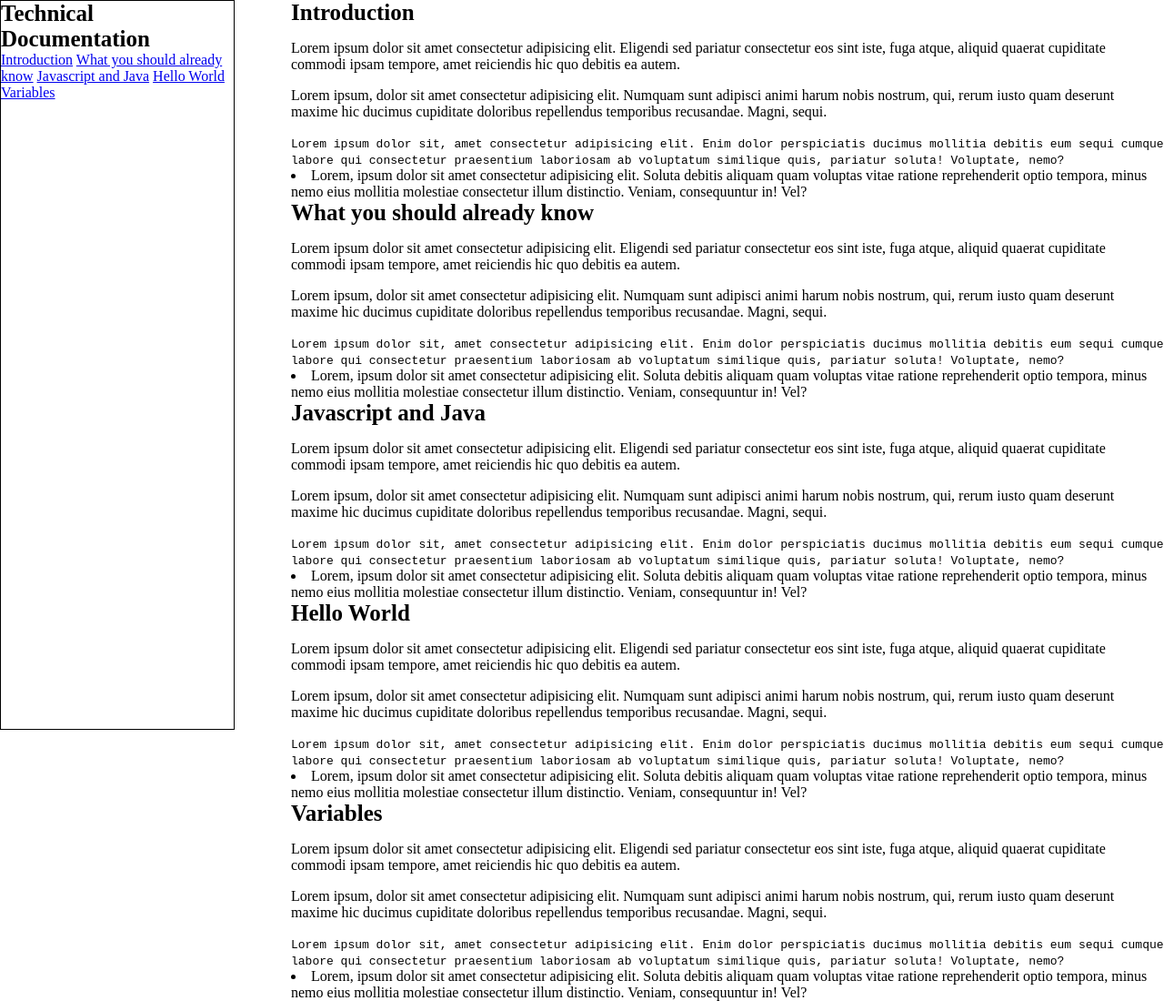
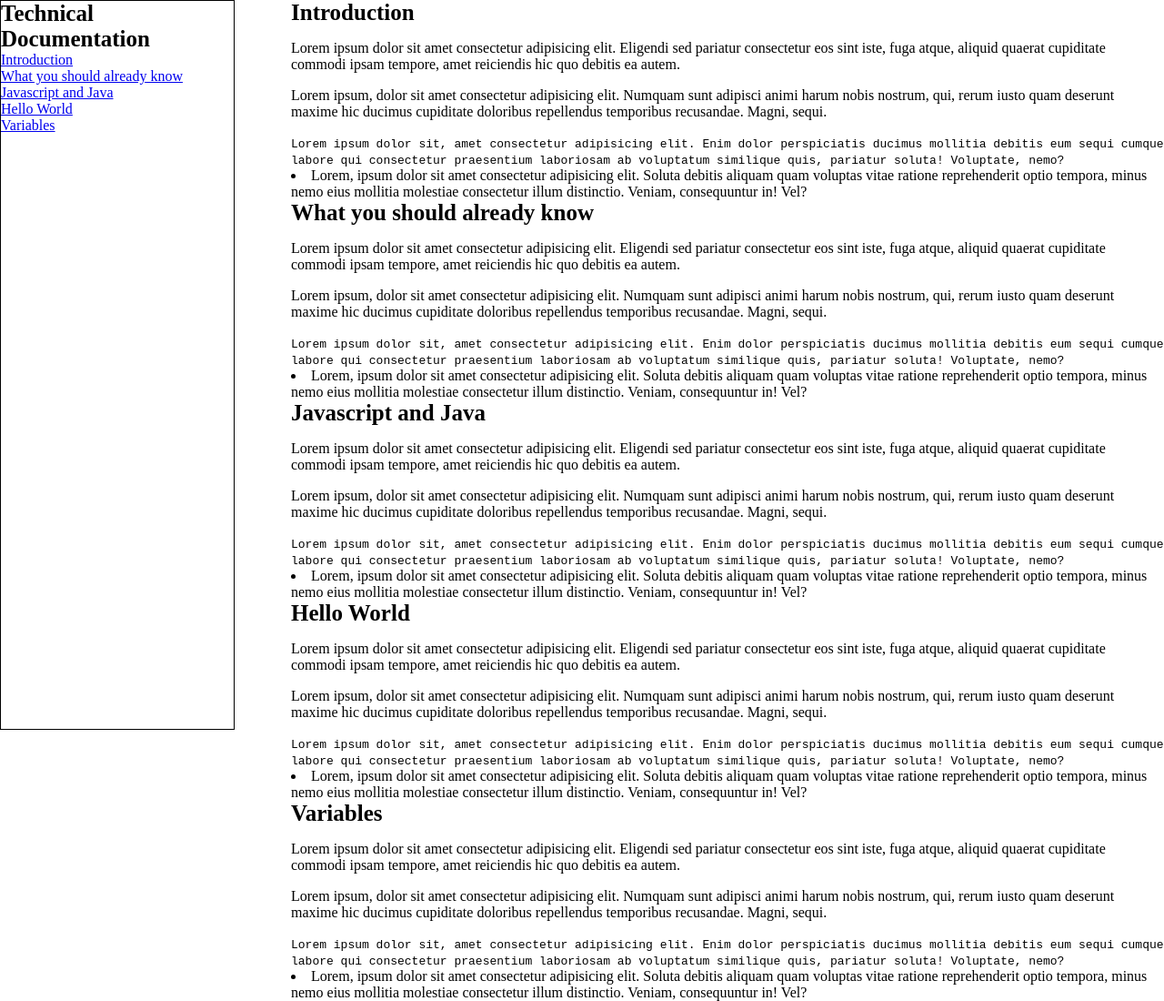
Before and after one commit to zadokchrist/daniel-david, a plain HTML site: page index.html in a window 1280 px wide. Shown: the whole page at 91% size. Drawn offline with Linux system fonts and the light colour scheme.

Commit message:
adding style sheet

```diff
--- a/css/style.css
+++ b/css/style.css
@@ -8,6 +8,12 @@ body{
     left: 0;
     height: 100%;
     border: 1px solid black;
+}
+
+ul{
+    list-style-type: none;
+    margin: 0;
+padding: 0;
 }
 
 header{
--- a/index.html
+++ b/index.html
@@ -4,6 +4,7 @@
     <meta charset="UTF-8">
     <title>Fork Me! FCC: Test Suite Template</title>
     <link rel="stylesheet" href="css/style.css">
+    <stylesheet></stylesheet>
   </head>
 
   <body>
@@ -11,11 +12,13 @@
 
     <nav id="navbar">
       <header>Technical Documentation</header>
-      <a href="#introduction" class="nav-link">Introduction</a>
-      <a href="#what_you_should_already_know" class="nav-link">What you should already know</a>
-      <a href="#Javascript_and_Java" class="nav-link">Javascript and Java</a>
-      <a href="#Hello_World" class="nav-link">Hello World</a>
-      <a href="#variables" class="nav-link">Variables</a>
+      <ul>
+      <li><a href="#introduction" class="nav-link">Introduction</a></li>
+      <li><a href="#what_you_should_already_know" class="nav-link">What you should already know</a></li>
+      <li><a href="#Javascript_and_Java" class="nav-link">Javascript and Java</a></li>
+      <li><a href="#Hello_World" class="nav-link">Hello World</a></li>
+      <li><a href="#variables" class="nav-link">Variables</a></li>
+      </ul>
     </nav>
 
     <main id="main-doc">
```
